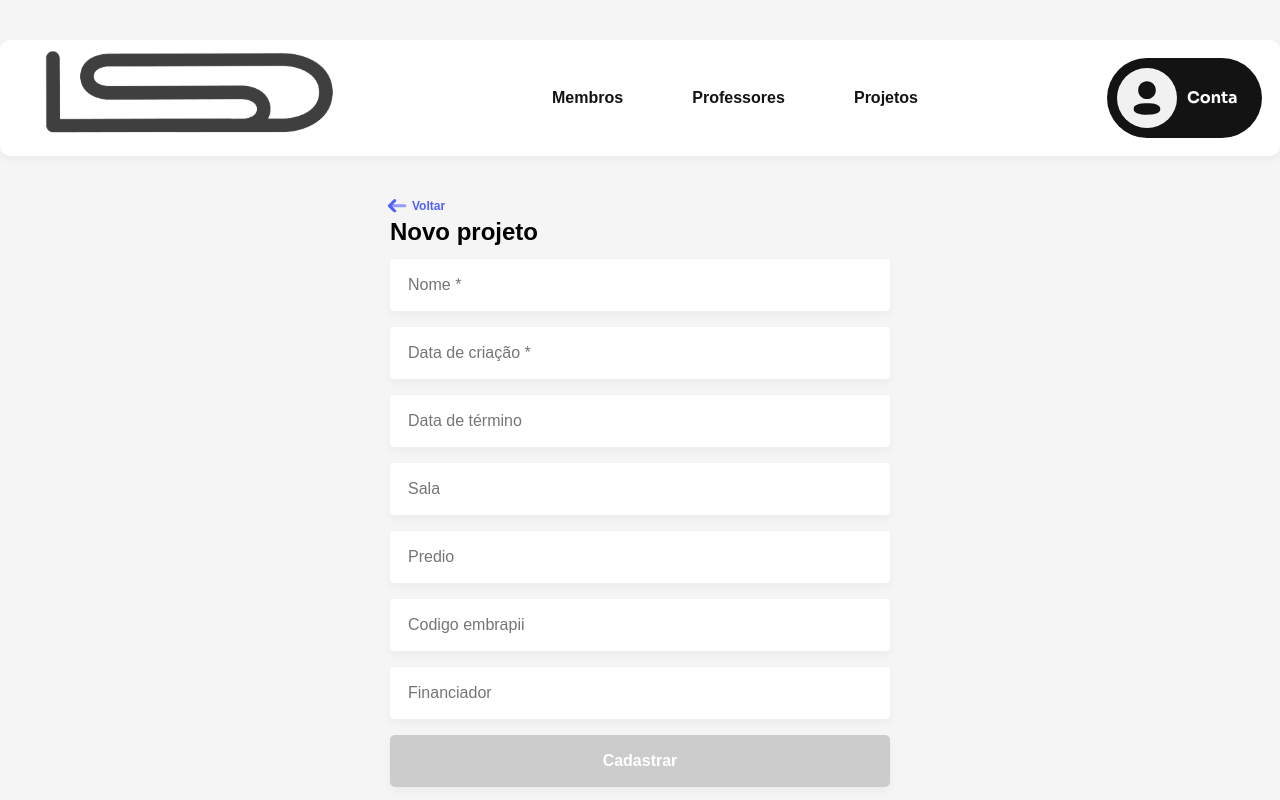
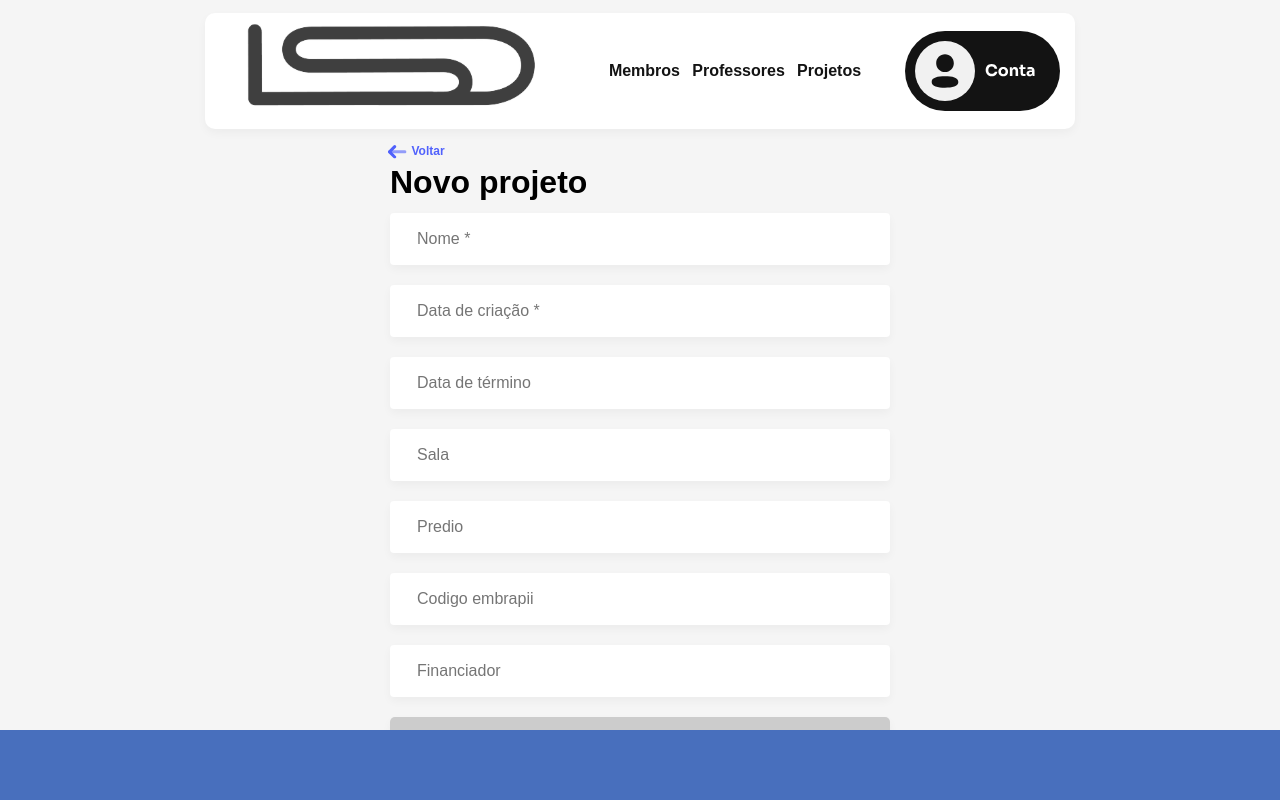
Before and after one commit to fernandollisboa/clAIDe-front, a React (Create React App) app: page /newProject in a window 1280 px wide. Built offline with nearby package versions, Linux system fonts and the light colour scheme; no server answers.

Commit message:
refactor: change px to % or vh and add bar to search project

```diff
--- a/src/components/Button/index.jsx
+++ b/src/components/Button/index.jsx
@@ -23,13 +23,13 @@ const ButtonStyle = styled.button`
   box-shadow: 0px 4px 10px rgba(0, 0, 0, 0.04);
   font-weight: bold;
   background: #486fbd;
-  padding: 0 16px;
+  padding: 0 1%;
   height: 52px;
   color: #fff;
   border-radius: 5px;
-  font-size: 16px;
+  font-size: 1rem;
   width: 100%;
-  margin-top: 16px;
+  margin-top: 4%;
   &:hover {
     background: #6674f4;
   }
--- a/src/components/FormGroup/index.jsx
+++ b/src/components/FormGroup/index.jsx
@@ -22,12 +22,12 @@ FormGroup.defaultProps = {
 };
 const Container = styled.div`
   & + & {
-    margin-top: 16px;
+    margin-top: 4%;
   }
   small {
     color: #fc5050;
-    font-size: 12px;
+    font-size: 1rem;
     display: block;
-    margin-top: 8px;
+    margin-top: 2%;
   }
 `;
--- a/src/components/Header/index.jsx
+++ b/src/components/Header/index.jsx
@@ -1,5 +1,6 @@
 import { Link } from "react-router-dom";
 import styled from "styled-components";
+
 import logo from "../../assets/foto_lsd.svg";
 import profile from "../../assets/profile.svg";
 
@@ -19,30 +20,26 @@ export default function Header() {
 const Container = styled.div`
   display: flex;
   align-items: center;
-  max-width: 1300px;
-  height: 116px;
-  margin: 40px auto;
+  max-width: 68%;
+  margin: 1% auto;
   justify-content: space-between;
   background: #fff;
   border: none;
   border: 2px solid #fff;
-  height: 116px;
   box-shadow: 0px 4px 10px rgba(0, 0, 0, 0.04);
   border-radius: 10px;
-  padding: 0 16px;
-  font-size: 16px;
+  padding: 0 1%;
 `;
 const NavBar = styled.nav`
   display: flex;
   flex-direction: row;
-  width: 366px;
-  height: 40px;
+  width: 30%;
   align-items: center;
   justify-content: space-between;
   a {
     font-style: normal;
     font-weight: 700;
-    font-size: 16px;
+    font-size: 1rem;
     font-style: bold;
     text-decoration: none;
     color: #131313;
--- a/src/components/Input.jsx
+++ b/src/components/Input.jsx
@@ -9,8 +9,8 @@ export default styled.input`
   box-shadow: 0px 4px 10px rgba(0, 0, 0, 0.04);
   border-radius: 4px;
   outline: none;
-  padding: 0 16px;
-  font-size: 16px;
+  padding: 0 5%;
+  font-size: 1rem;
   transition: border-color 0.2s ease-in;
   appearance: none;
   &:focus {
@@ -20,7 +20,4 @@ export default styled.input`
     background-color: #e5e5e5;
     border-color: #bcbcbc;
   }
-  & + & {
-    margin-top: 16px;
-  }
 `;
--- /dev/null
+++ b/src/components/Layout/index.jsx
@@ -0,0 +1,27 @@
+import PropTypes from "prop-types";
+import styled from "styled-components";
+
+import Header from "../Header";
+
+export default function Layout({ children }) {
+  return (
+    <>
+      <Header />
+      <Container>{children}</Container>
+      <Footer />
+    </>
+  );
+}
+
+Layout.propTypes = {
+  children: PropTypes.node,
+};
+const Container = styled.div``;
+
+const Footer = styled.div`
+  height: 70px;
+  background: #486fbd;
+  width: 100%;
+  bottom: 0;
+  position: absolute;
+`;
--- a/src/components/Menu/index.jsx
+++ /dev/null
@@ -1,51 +0,0 @@
-import styled from "styled-components";
-import { Link } from "react-router-dom";
-
-import Header from "../Header";
-
-export default function Project() {
-  return (
-    <>
-      <Header />
-      <Container>
-        <h1>Projetos cadastrados</h1>
-        <InputSearch placeholder="Pesquisar Projeto..." type="text" />
-        <div className="buttons">
-          <Link to="/newProject">Cadastrar Projeto </Link>
-        </div>
-      </Container>
-    </>
-  );
-}
-const Container = styled.div`
-  display: flex;
-  align-items: center;
-  justify-content: space-between;
-  max-width: 1300px;
-  margin: 0 auto;
-  h1 {
-    font-size: 36px;
-    font-weight: 600;
-  }
-  .buttons {
-    a {
-      text-decoration: none;
-      border: 2px solid #131313;
-      border-radius: 4px;
-      padding: 12px 30px;
-      color: #131313;
-      font-weight: 700;
-      font-size: 16px;s
-    }
-  }
-`;
-const InputSearch = styled.input`
-  width: 414px;
-  background: #fff;
-  border: 2px solid #fff;
-  height: 50px;
-  border-radius: 25px;
-  font-size: 16px;
-  justify-content: center;
-  padding: 0 16px;
-`;
--- a/src/components/ProjectForm/index.jsx
+++ b/src/components/ProjectForm/index.jsx
@@ -79,7 +79,7 @@ export default function ProjectForm({ onSubmit, typeLabel, buttonLabel }) {
     <Container>
       <Form onSubmit={handleSubmit}>
         <Title>
-          <Link to="/">
+          <Link to="/project">
             <img src={arrow} alt="voltar" />
             <span>Voltar</span>
           </Link>
@@ -132,12 +132,6 @@ const Container = styled.div`
   width: 100%;
   display: block;
   align-items: center;
-  .logo {
-    align-items: center;
-    display: flex;
-    flex-direction: column;
-    margin-bottom: 10px;
-  }
 `;
 const Form = styled.form`
   max-width: 500px;
@@ -148,9 +142,9 @@ const Title = styled.div`
     text-decoration: none;
     display: flex;
     align-items: center;
-    margin-bottom: 5px;
+    margin-bottom: 1%;
     img {
-      margin-right: 8px;
+      margin-right: 1.5%;
       transform: rotate(-90deg);
     }
     span {
@@ -159,8 +153,8 @@ const Title = styled.div`
     }
   }
   h1 {
-    font-size: 24px;
+    font-size: 2rem;
     font-weight: bold;
-    margin-bottom: 15px;
+    margin-bottom: 3%;
   }
 `;
--- a/src/pages/NewProject/index.jsx
+++ b/src/pages/NewProject/index.jsx
@@ -1,5 +1,5 @@
 import ProjectForm from "../../components/ProjectForm";
-import Header from "../../components/Header";
+import Layout from "../../components/Layout";
 
 import ProjectsService from "../../services/ProjectsService";
 
@@ -23,9 +23,8 @@ export default function NewProject() {
     }
   }
   return (
-    <>
-      <Header />
+    <Layout>
       <ProjectForm typeLabel="Novo projeto" buttonLabel="Cadastrar" onSubmit={handleSubmit} />
-    </>
+    </Layout>
   );
 }
--- a/src/pages/Project/index.jsx
+++ b/src/pages/Project/index.jsx
@@ -1,11 +1,23 @@
-import { useState, useEffect } from "react";
+import { useState, useEffect, useMemo } from "react";
 import styled from "styled-components";
-import Menu from "../../components/Menu";
+import { Link } from "react-router-dom";
+
+import Layout from "../../components/Layout";
+
+import { dateIsoToDate } from "../../utils/transformDate";
 import ProjectsService from "../../services/ProjectsService";
-import { dateIsoToDate } from "../../utils/transformDate";
 
 export default function Project() {
   const [projects, setProjects] = useState([]);
+  const [searchProject, setSearchProject] = useState("");
+
+  const filteredProjects = useMemo(
+    () =>
+      projects.filter((project) =>
+        project.name.toLowerCase().includes(searchProject.toLowerCase())
+      ),
+    [projects, searchProject]
+  );
 
   async function loadProjects() {
     try {
@@ -20,11 +32,27 @@ export default function Project() {
   useEffect(() => {
     loadProjects();
   }, []);
+
+  function handleChangeSearchProject(event) {
+    setSearchProject(event.target.value);
+  }
   return (
     <>
-      <Menu />
+      <Layout>
+        <Menu>
+          <h1>Projetos cadastrados</h1>
+          <InputSearch
+            value={searchProject}
+            placeholder="Pesquisar Projeto..."
+            type="text"
+            onChange={handleChangeSearchProject}
+          />
+          <div className="buttons">
+            <Link to="/newProject">Cadastrar Projeto </Link>
+          </div>
+        </Menu>
         <Container>
-        {projects.map((project) => (
+          {filteredProjects.map((project) => (
             <Card key={project.id}>
               <div className="project-info">
                 <div className="name">{project.name}</div>
@@ -42,36 +70,71 @@ export default function Project() {
             </Card>
           ))}
         </Container>
+      </Layout>
     </>
   );
 }
+
+const Menu = styled.div`
+  display: flex;
+  align-items: center;
+  justify-content: space-between;
+  max-width: 68%;
+  margin: 1% auto;
+  h1 {
+    font-size: 2rem;
+    font-weight: 600;
+  }
+  .buttons {
+    a {
+      text-decoration: none;
+      border: 2px solid #131313;
+      border-radius: 4px;
+      padding: 1vh 2vh;
+      color: #131313;
+      font-weight: 700;
+      font-size: 1rem;
+    }
+  }
+`;
+const InputSearch = styled.input`
+  width: 30%;
+  background: #fff;
+  border: 2px solid #fff;
+  height: 50px;
+  border-radius: 25px;
+  font-size: 1rem;
+  justify-content: center;
+  padding: 0 2%;
+`;
 const Container = styled.div`
   display: flex;
   align-items: center;
-  max-width: 1300px;
+  max-width: 68%;
   margin: 0 auto;
+  flex-wrap: wrap;
+  gap: 2vh;
+  margin-top: 1%;
+  overflow: scroll;
+  max-height: 70vh;
 `;
 const Card = styled.div`
   display: flex;
-  width: 299px;
-  height: 115px;
+  width: 23%;
   background: #ffffff;
   box-shadow: 0px 4px 10px rgba(0, 0, 0, 0.04);
   border-radius: 20px;
-  padding: 16px;
+  padding: 1.2%;
   justify-content: space-between;
-  & + & {
-    margin: 22px;
-  }
   .project-info {
-    font-size: 14px;
+    font-size: 0.8rem;
 
     .name {
-      font-size: 16px;
+      font-size: 1rem;
       font-weight: 700;
     }
     div {
-      margin-bottom: 5px;
+      margin-bottom: 3%;
     }
     span {
       color: #bcbcbc;
--- a/src/styles/GlobalStyle.js
+++ b/src/styles/GlobalStyle.js
@@ -6,7 +6,6 @@ const GlobalStyle = createGlobalStyle`
     body {
       background-color: #f5f5f5;
       font-family: 'Century Gothic', sans-serif;
-      overflow: hidden;
       font-size: 12px;
       margin: 0px;
       caret-color: transparent;
```
Lines whose indentation alone changed are shown as unchanged.
